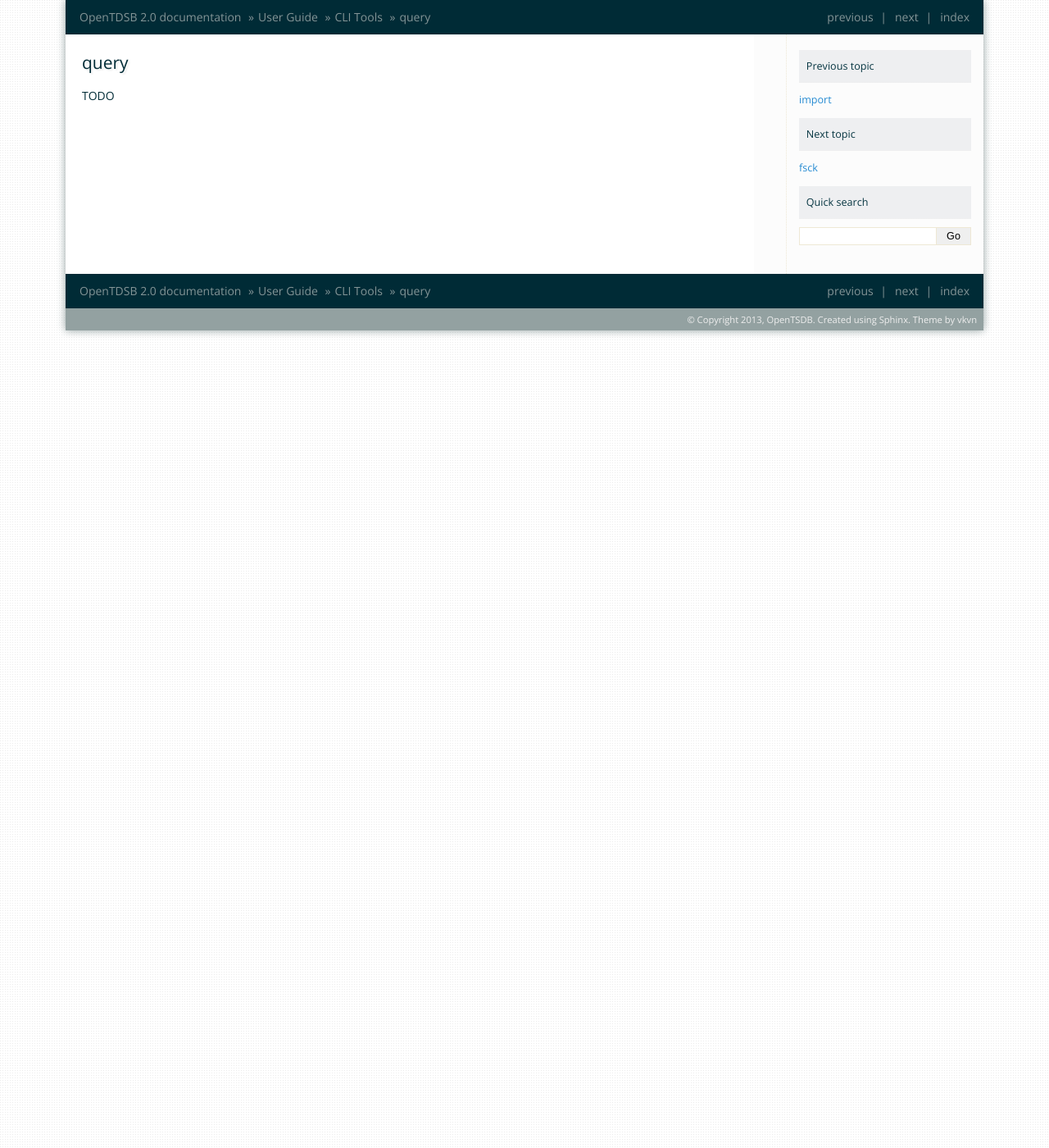
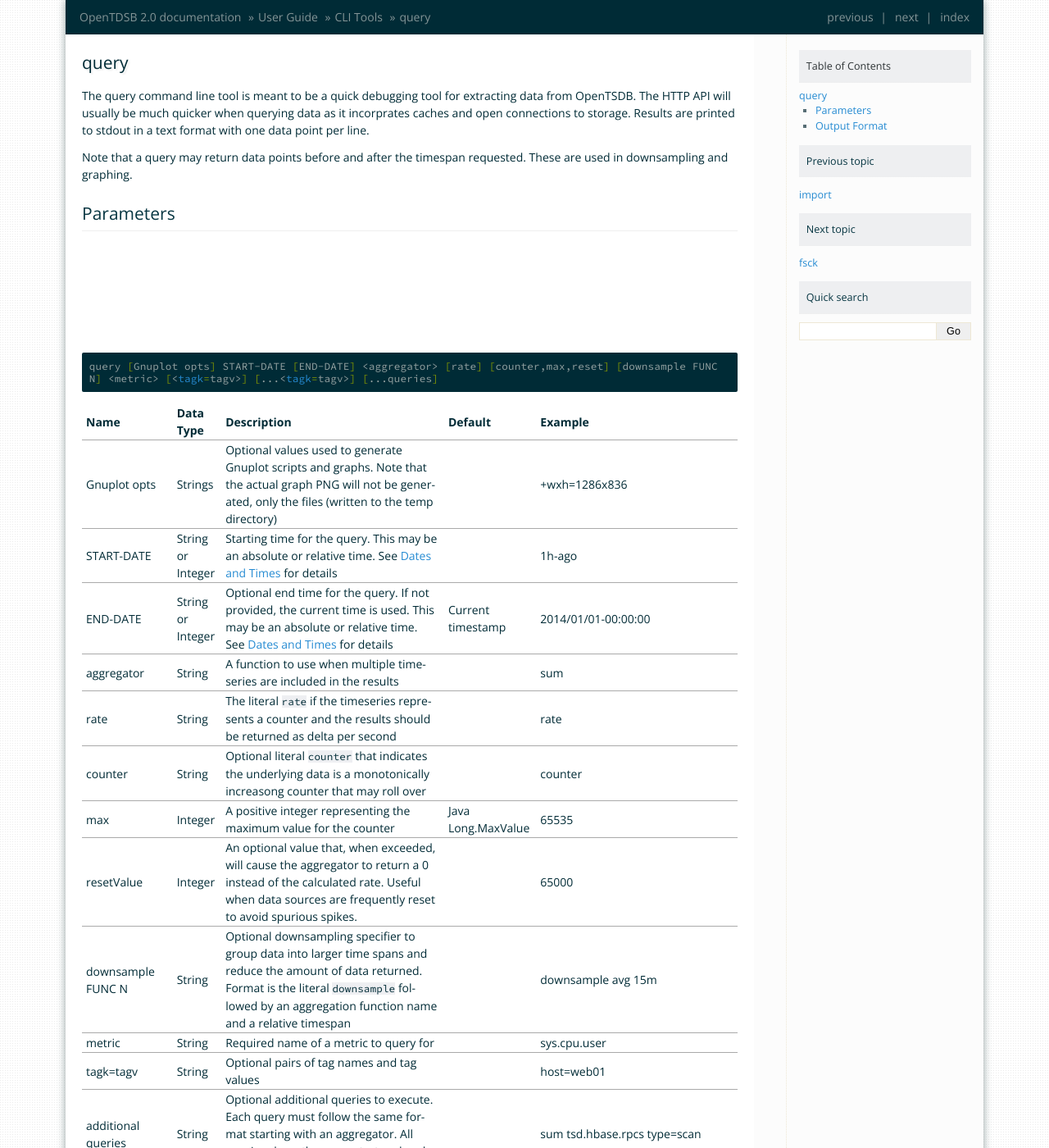
Before and after one commit to OpenTSDB/opentsdb.net, a Sphinx documentation site: the page built from docs/source/user_guide/cli/query.rst, in a window 1280 px wide and 1400 px high. Shown: the whole window at 82% size. Built offline with Sphinx 7.4.7, drawn with Linux system fonts in a browser that asks for light colours; some of the changed text lies outside the part shown.

Commit message:
Add query CLI documentation.
Signed-off-by: Chris Larsen <clarsen@euphoriaaudio.com>

```diff
--- a/docs/source/user_guide/cli/query.rst
+++ b/docs/source/user_guide/cli/query.rst
@@ -1,4 +1,62 @@
 query
 =====
 
-TODO
+The query command line tool is meant to be a quick debugging tool for extracting data from OpenTSDB. The HTTP API will usually be much quicker when querying data as it incorprates caches and open connections to storage. Results are printed to stdout in a text format with one data point per line.
+
+Note that a query may return data points before and after the timespan requested. These are used in downsampling and graphing.
+
+Parameters
+^^^^^^^^^^
+.. code-block :: bash
+
+  query [Gnuplot opts] START-DATE [END-DATE] <aggregator> [rate] [counter,max,reset] [downsample FUNC N] <metric> [<tagk=tagv>] [...<tagk=tagv>] [...queries]
+
+.. csv-table::
+   :header: "Name", "Data Type", "Description", "Default", "Example"
+   :widths: 15, 5, 40, 5, 35
+
+   "Gnuplot opts", "Strings", "Optional values used to generate Gnuplot scripts and graphs. Note that the actual graph PNG will not be generated, only the files (written to the temp directory)", "", "+wxh=1286x836"
+   "START-DATE", "String or Integer", "Starting time for the query. This may be an absolute or relative time. See :doc:`../query/dates` for details", "", "1h-ago"
+   "END-DATE", "String or Integer", "Optional end time for the query. If not provided, the current time is used. This may be an absolute or relative time. See :doc:`../query/dates` for details", "Current timestamp", "2014/01/01-00:00:00"
+   "aggregator", "String", "A function to use when multiple timeseries are included in the results", "", "sum"
+   "rate", "String", "The literal ``rate`` if the timeseries represents a counter and the results should be returned as delta per second", "", "rate"
+   "counter", "String", "Optional literal ``counter`` that indicates the underlying data is a monotonically increasong counter that may roll over", "", "counter"
+   "max", "Integer", "A positive integer representing the maximum value for the counter", "Java Long.MaxValue", "65535"
+   "resetValue", "Integer", "An optional value that, when exceeded, will cause the aggregator to return a 0 instead of the calculated rate. Useful when data sources are frequently reset to avoid spurious spikes.", "", "65000"
+   "downsample FUNC N", "String", "Optional downsampling specifier to group data into larger time spans and reduce the amount of data returned. Format is the literal ``downsample`` followed by an aggregation function name and a relative timespan", "", "downsample avg 15m"
+   "metric", "String", "Required name of a metric to query for", "", "sys.cpu.user"
+   "tagk=tagv", "String", "Optional pairs of tag names and tag values", "", "host=web01"
+   "additional queries", "String", "Optional additional queries to execute. Each query must follow the same format starting with an aggregator. All queries share the same start and end times.", "", "sum tsd.hbase.rpcs type=scan"
+
+For more details on querying, please see :doc:`../query/index`.
+
+Example:
+
+.. code-block :: bash
+
+  query 1h-ago now sum tsd.hbase.rpcs type=put sum tsd.hbase.rpcs type=scan
+
+Output Format
+^^^^^^^^^^^^^
+
+Data is printed to stdout with one data point per line. If one or more Gnuplot options were specified, then scripts and data files for each query will be written to the configured temporary directory.
+
+..
+
+  <metric> <timestamp> <value> {<tagk=tagv>[,..<tagkN=tagvN>]}
+
+Where:
+
+  * **metric** Is the name of the metric queried
+  * **timestamp** Is the absolute timestamp of the data point in seconds or milliseconds
+  * **value** Is the data point value
+  * **tagk=tagv** Is a list of common tag name and value pairs for all timeseries represented in the query
+
+Example:
+
+.. code-block :: bash
+
+  tsd.hbase.rpcs 1393376401000 28067146491 {type=put, fqdn=tsdb-data-1}
+  tsd.hbase.rpcs 1393376461000 28067526510 {type=put, fqdn=tsdb-data-1}
+  tsd.hbase.rpcs 1393376521000 28067826659 {type=put, fqdn=tsdb-data-1}
+  tsd.hbase.rpcs 1393376581000 28068126093 {type=put, fqdn=tsdb-data-1}
```
Also changed, not shown: 3 other files.
